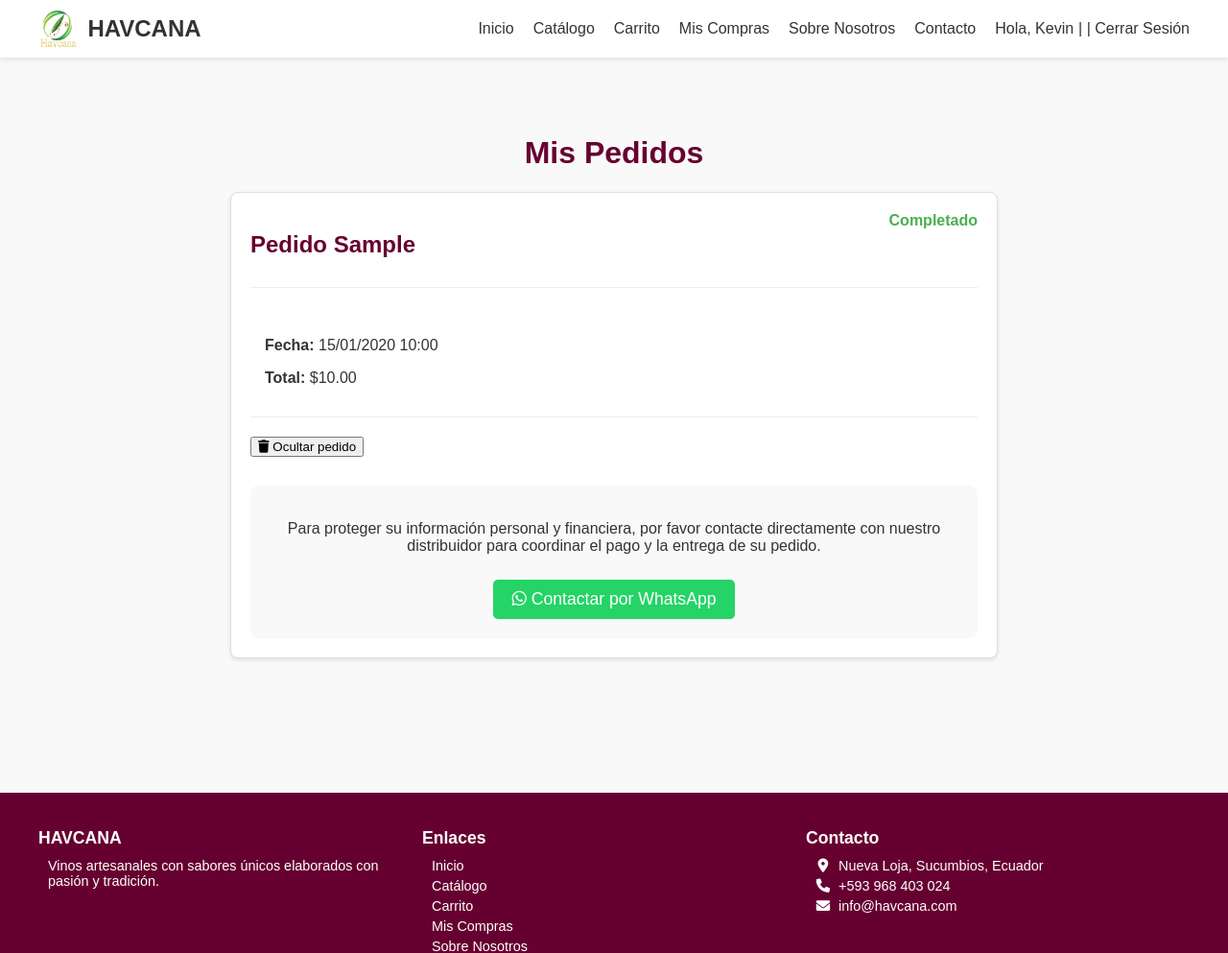
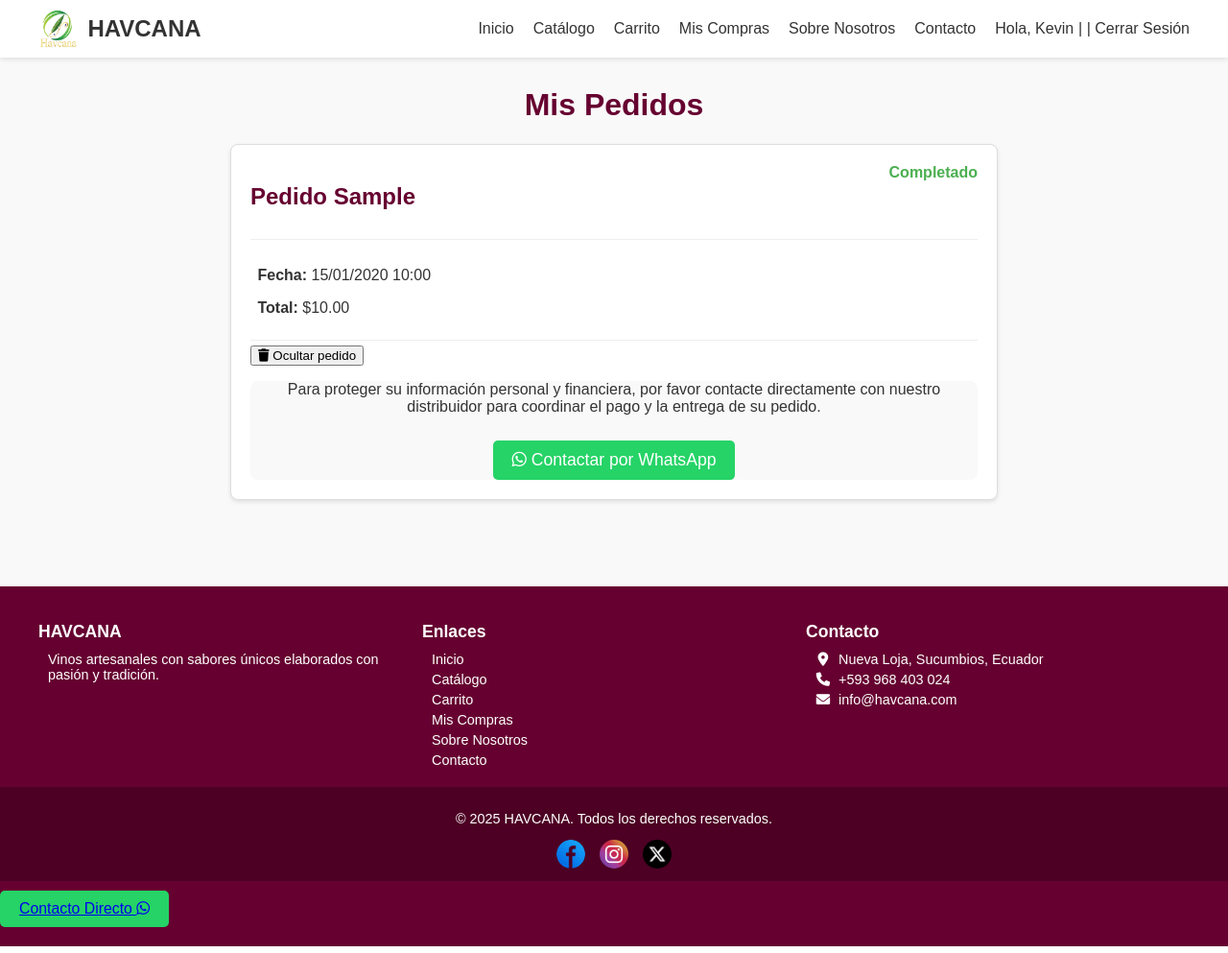
Before and after one commit to MarceloKP13/Proyecto, a PHP site: page /php/auth_pro/pedido.php in a window 1280 px wide. Shown: the top 993 px of the page at 96% size. Run offline with PHP 8.4, Linux system fonts and the light colour scheme; a user stored in the database is signed in; data comes from the database, SQL or seed files in the repository; tables that the repository leaves empty hold one stand-in row (values such as "Sample post").

Commit message:
estilo pedido

```diff
--- a/anexos/css/pedido.css
+++ b/anexos/css/pedido.css
@@ -1,6 +1,6 @@
 .pedido-container {
     max-width: 800px;
-    margin: 100px auto;
+    margin: 50px auto;
     padding: 20px;
 }
 
@@ -9,8 +9,8 @@
     text-align: center;
 }
 .detalles-pedido {
-    margin: 20px 0;
-    padding: 15px;
+    margin: 5px 0;
+    padding: 7.5px;
     border-bottom: 1px solid #eee;
 }
 
@@ -28,8 +28,8 @@
 }
 
 .mensaje-privacidad {
-    margin-top: 30px;
-    padding: 20px;
+    margin-top: 10px;
+    padding: 0px;
     background-color: #f9f9f9;
     border-radius: 8px;
     text-align: center;
@@ -61,13 +61,14 @@
 .pedido-header {
     display: flex;
     justify-content: space-between;
-    margin-bottom: 15px;
+    margin-bottom: 5px;
     border-bottom: 1px solid #eee;
     padding-bottom: 10px;
 }
 .estado-pendiente {
     color: #ff9800;
     font-weight: bold;
+    margin-top: 25px;
 }
 .estado-completado, .estado-realizado {
     color: #4CAF50;
```
